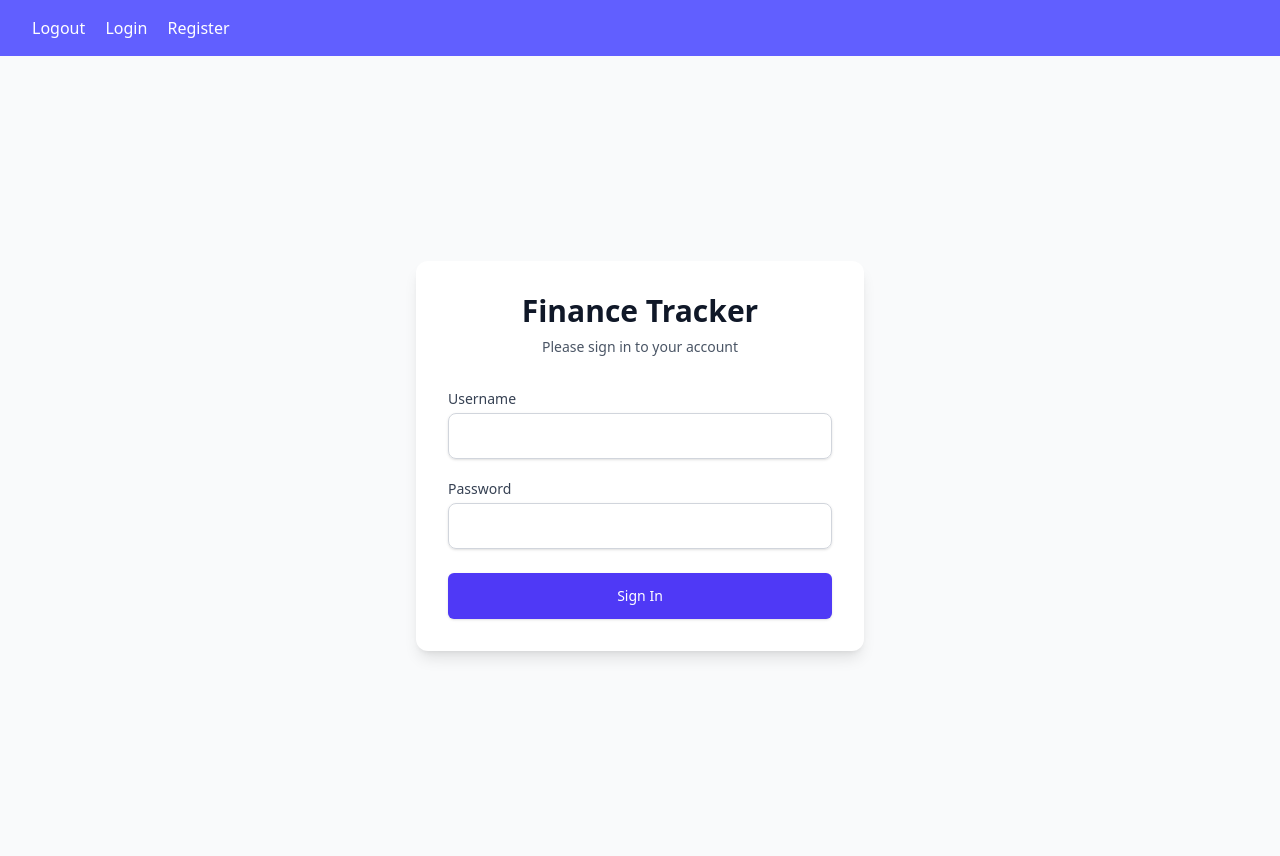
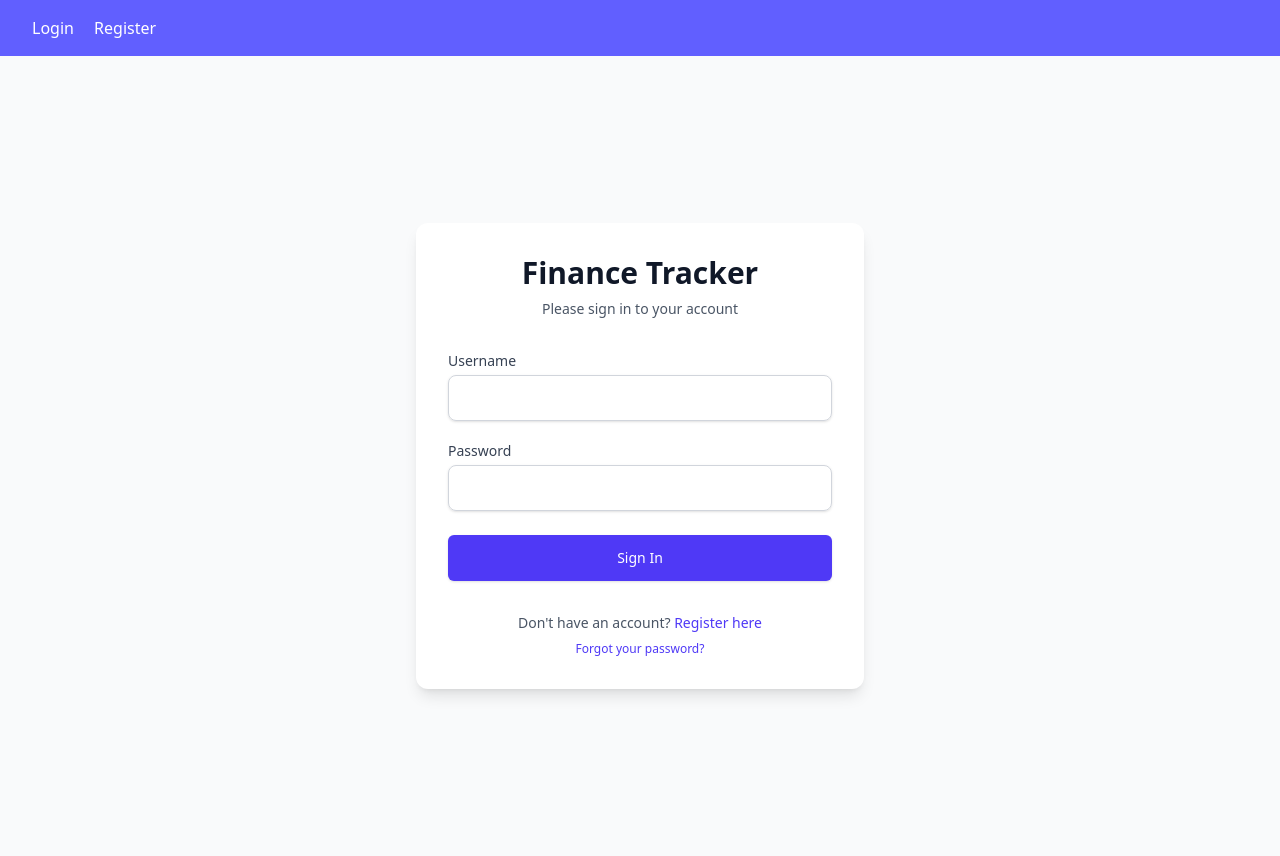
Before and after one commit to Aryan1021/FinTrack, a Django app: page /accounts/login/ in a window 1280 px wide. Run offline with Django 5.2, Linux system fonts and the light colour scheme.

Commit message:
Add logout redirect URL, update navigation for authenticated users, and enhance registration and login templates with helpful links

```diff
--- a/finTrack/settings.py
+++ b/finTrack/settings.py
@@ -149,3 +149,4 @@ STATIC_URL = 'static/'
 DEFAULT_AUTO_FIELD = 'django.db.models.BigAutoField'
 
 LOGIN_REDIRECT_URL = '/'
+LOGOUT_REDIRECT_URL = 'login'
--- a/finance/templates/finance/base.html
+++ b/finance/templates/finance/base.html
@@ -8,12 +8,15 @@
 </head>
 <body class="bg-gray-100">
     <nav class="bg-indigo-500 p-4 text-white">
-        <form id="logout-form" action="{% url 'logout' %}" method="POST" style="display: inline;">
+        {% if user.is_authenticated %}
+            <form id="logout-form" action="{% url 'logout' %}" method="POST" style="display: inline;">
             {% csrf_token %}
             <a href="#" onclick="document.getElementById('logout-form').submit();" class="ml-4">Logout</a>
-        </form>
-        <a href="{% url 'login' %}" class="ml-4">Login</a>
-        <a href="{% url 'register' %}" class="ml-4">Register</a>
+            </form>
+        {% else %}
+            <a href="{% url 'login' %}" class="ml-4">Login</a>
+            <a href="{% url 'register' %}" class="ml-4">Register</a>
+        {% endif %}
     </nav>
     {% block content %}{% endblock content %}
 </body>
--- a/finance/templates/registration/login.html
+++ b/finance/templates/registration/login.html
@@ -39,6 +39,21 @@
                     </button>
                 </div>
             </form>
+            <div class="text-center space-y-2">
+                <p class="text-sm text-gray-600">
+                    Don't have an account?
+                    <a href="{% url 'register' %}" class="font-medium text-indigo-600 hover:text-indigo-500
+                        transition duration-150 ease-in-out">
+                        Register here
+                    </a>
+                </p>
+                <p class="text-xs text-gray-500">
+                    <a href="{% url 'password_reset' %}" class="font-medium text-indigo-600 hover:text-indigo-500
+                        transition duration-150 ease-in-out">
+                        Forgot your password?
+                    </a>
+                </p>
+            </div>
     </div>
 </div>
 {% endblock content %}
```
Also changed, not shown: finance/templates/finance/register.html (+7 -1 lines).
